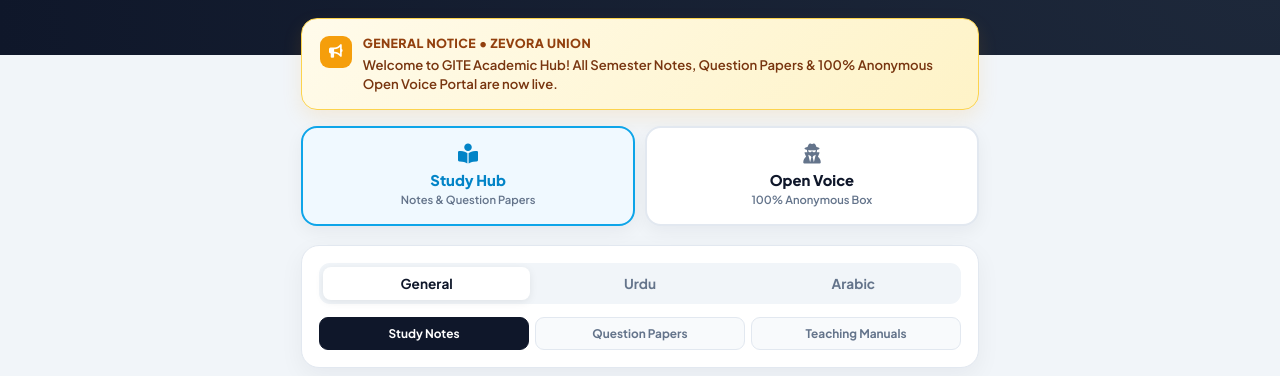
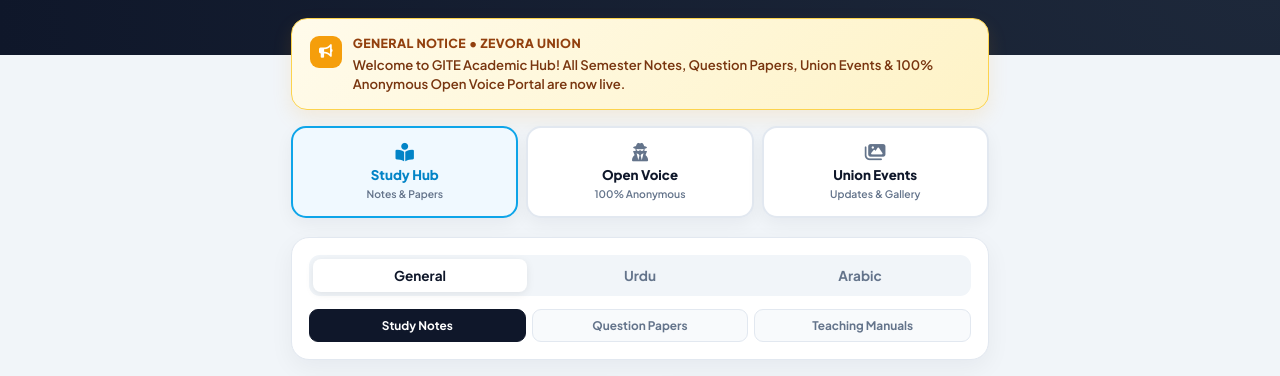
Before and after one commit to uniongitemalappuram-hub/gite-academic-hub, a plain HTML site: page index.html in a window 1280 px wide. Shown: the part 162-538 px from the top of the page. Drawn offline with Linux system fonts and the light colour scheme.

Commit message:
Update index.html

```diff
--- a/index.html
+++ b/index.html
@@ -8,7 +8,7 @@
 <link href="https://fonts.googleapis.com/css2?family=Plus+Jakarta+Sans:wght@400;600;700;800&display=swap" rel="stylesheet">
 <link rel="stylesheet" href="https://cdnjs.cloudflare.com/ajax/libs/font-awesome/6.4.0/css/all.min.css">
 <style>
-:root{--primary:#0f172a;--accent:#0ea5e9;--purple:#6366f1;--amber:#f59e0b;--bg:#f1f5f9;--text:#0f172a;--muted:#64748b;--border:#e2e8f0}
+:root{--primary:#0f172a;--accent:#0ea5e9;--purple:#6366f1;--teal:#10b981;--bg:#f1f5f9;--text:#0f172a;--muted:#64748b;--border:#e2e8f0}
 *{margin:0;padding:0;box-sizing:border-box;font-family:'Plus Jakarta Sans',sans-serif;-webkit-tap-highlight-color:transparent}
 body{background:var(--bg);color:var(--text);line-height:1.5}
 .navbar{background:#0f172a;color:#fff;padding:.9rem 5%;position:sticky;top:0;z-index:99;display:flex;justify-content:space-between;align-items:center;border-bottom:1px solid rgba(255,255,255,.08)}
@@ -20,20 +20,28 @@ body{background:var(--bg);color:var(--text);line-height:1.5}
 .hero{background:radial-gradient(circle at top right,#1e293b,#0f172a);color:#fff;padding:1.6rem 5% 3.6rem;text-align:center}
 .hero h2{font-size:1.55rem;font-weight:800;margin-bottom:.3rem}
 .hero p{color:#cbd5e1;font-size:.84rem;max-width:480px;margin:0 auto}
-.container{max-width:780px;margin:-2.3rem auto 3rem;padding:0 4%;position:relative;z-index:10}
+.container{max-width:800px;margin:-2.3rem auto 3rem;padding:0 4%;position:relative;z-index:10}
+
+/* General Notice Banner */
 .notice-card{background:linear-gradient(135deg,#fffbeb 0%,#fef3c7 100%);border:1.5px solid #fcd34d;border-radius:16px;padding:.95rem 1.1rem;margin-bottom:1rem;display:flex;align-items:flex-start;gap:11px;box-shadow:0 8px 20px rgba(245,158,11,.12)}
 .notice-icon{background:#f59e0b;color:#fff;width:32px;height:32px;border-radius:9px;display:flex;align-items:center;justify-content:center;flex-shrink:0;font-size:.85rem;margin-top:2px}
 .notice-body h4{font-size:.78rem;font-weight:800;color:#92400e;text-transform:uppercase;letter-spacing:.4px;margin-bottom:2px}
 .notice-body p{font-size:.82rem;color:#78350f;font-weight:600}
-.main-switch{display:grid;grid-template-columns:1fr 1fr;gap:10px;margin-bottom:1.2rem}
-.mode-card{background:#fff;border:2px solid var(--border);border-radius:16px;padding:1rem .8rem;text-align:center;cursor:pointer;box-shadow:0 6px 18px rgba(15,23,42,.05);transition:all .2s}
-.mode-card i{font-size:1.25rem;margin-bottom:5px;display:block;color:var(--muted)}
-.mode-card h3{font-size:.92rem;font-weight:800;color:var(--text)}
-.mode-card span{font-size:.7rem;color:var(--muted);display:block;font-weight:600}
+
+/* 3 Equal-Priority Mode Cards */
+.main-switch{display:grid;grid-template-columns:repeat(3,1fr);gap:8px;margin-bottom:1.2rem}
+.mode-card{background:#fff;border:2px solid var(--border);border-radius:15px;padding:.9rem .45rem;text-align:center;cursor:pointer;box-shadow:0 6px 18px rgba(15,23,42,.05);transition:all .2s}
+.mode-card i{font-size:1.15rem;margin-bottom:4px;display:block;color:var(--muted)}
+.mode-card h3{font-size:.83rem;font-weight:800;color:var(--text)}
+.mode-card span{font-size:.65rem;color:var(--muted);display:block;font-weight:600;margin-top:1px}
 .mode-card.active-study{border-color:var(--accent);background:#f0f9ff}
 .mode-card.active-study i,.mode-card.active-study h3{color:#0284c7}
 .mode-card.active-voice{border-color:var(--purple);background:#eef2ff}
 .mode-card.active-voice i,.mode-card.active-voice h3{color:#4f46e5}
+.mode-card.active-events{border-color:var(--teal);background:#ecfdf5}
+.mode-card.active-events i,.mode-card.active-events h3{color:#059669}
+
+/* Study Hub */
 .control-box{background:#fff;border-radius:18px;padding:1.05rem;box-shadow:0 8px 24px rgba(15,23,42,.05);border:1px solid var(--border);margin-bottom:1.2rem}
 .dept-tabs{display:grid;grid-template-columns:repeat(3,1fr);gap:6px;background:#f1f5f9;padding:4px;border-radius:11px;margin-bottom:.8rem}
 .dept-btn{background:transparent;border:none;padding:8px 5px;border-radius:8px;font-weight:700;font-size:.85rem;color:var(--muted);cursor:pointer}
@@ -51,6 +59,8 @@ body{background:var(--bg);color:var(--text);line-height:1.5}
 .res-card p{font-size:.78rem;color:var(--muted);margin-bottom:1rem}
 .open-btn{display:flex;align-items:center;justify-content:center;gap:6px;background:#f8fafc;color:var(--primary);text-decoration:none;padding:9px;border-radius:10px;font-size:.82rem;font-weight:700;border:1px solid var(--border)}
 .open-btn:active{background:var(--accent);color:#fff}
+
+/* Open Voice */
 .voice-box{background:#fff;border-radius:20px;padding:1.5rem;border:1px solid var(--border);box-shadow:0 10px 28px rgba(15,23,42,.06);border-top:4px solid var(--purple)}
 .ov-head{display:flex;justify-content:space-between;align-items:center;flex-wrap:wrap;gap:6px;margin-bottom:.7rem}
 .ov-head h2{font-size:1.15rem;font-weight:800;display:flex;align-items:center;gap:8px}
@@ -63,6 +73,15 @@ body{background:var(--bg);color:var(--text);line-height:1.5}
 textarea.fc{min-height:120px;resize:vertical}
 .sub-btn{width:100%;background:linear-gradient(135deg,#0f172a,#4f46e5);color:#fff;border:none;padding:13px;border-radius:11px;font-size:.9rem;font-weight:700;cursor:pointer;display:flex;align-items:center;justify-content:center;gap:8px}
 .alert-ok{display:none;margin-top:.9rem;padding:11px;border-radius:10px;background:#dcfce7;color:#15803d;font-size:.82rem;font-weight:700;text-align:center}
+
+/* Union Events Embedded Gallery */
+.events-box{background:#fff;border-radius:20px;padding:1.3rem;border:1px solid var(--border);box-shadow:0 10px 28px rgba(15,23,42,.06);border-top:4px solid var(--teal)}
+.ev-head{display:flex;justify-content:space-between;align-items:center;flex-wrap:wrap;gap:8px;margin-bottom:.8rem}
+.ev-head h2{font-size:1.1rem;font-weight:800;display:flex;align-items:center;gap:8px}
+.ev-pill{background:#dcfce7;color:#059669;font-size:.7rem;font-weight:700;padding:4px 10px;border-radius:50px}
+.drive-frame{width:100%;height:460px;border:1px solid var(--border);border-radius:12px;background:#f8fafc}
+.ev-link{display:inline-flex;align-items:center;gap:6px;margin-top:.8rem;font-size:.8rem;font-weight:700;color:#059669;text-decoration:none}
+
 .hidden{display:none!important}
 footer{text-align:center;padding:1.8rem 5% 2.2rem;color:var(--muted);font-size:.78rem}
 footer a{color:#0284c7;font-weight:700;text-decoration:none}
@@ -85,21 +104,30 @@ footer a{color:#0284c7;font-weight:700;text-decoration:none}
     <div class="notice-icon"><i class="fa-solid fa-bullhorn"></i></div>
     <div class="notice-body">
       <h4>General Notice • Zevora Union</h4>
-      <p>Welcome to GITE Academic Hub! All Semester Notes, Question Papers & 100% Anonymous Open Voice Portal are now live.</p>
+      <p>Welcome to GITE Academic Hub! All Semester Notes, Question Papers, Union Events & 100% Anonymous Open Voice Portal are now live.</p>
     </div>
   </div>
+
+  <!-- 3 Equal-Priority Cards -->
   <div class="main-switch">
     <div class="mode-card active-study" id="btnStudy" onclick="switchMode('study')">
       <i class="fa-solid fa-book-open-reader"></i>
       <h3>Study Hub</h3>
-      <span>Notes & Question Papers</span>
+      <span>Notes & Papers</span>
     </div>
     <div class="mode-card" id="btnVoice" onclick="switchMode('voice')">
       <i class="fa-solid fa-user-secret"></i>
       <h3>Open Voice</h3>
-      <span>100% Anonymous Box</span>
+      <span>100% Anonymous</span>
+    </div>
+    <div class="mode-card" id="btnEvents" onclick="switchMode('events')">
+      <i class="fa-solid fa-images"></i>
+      <h3>Union Events</h3>
+      <span>Updates & Gallery</span>
     </div>
   </div>
+
+  <!-- STUDY HUB -->
   <div id="viewStudy">
     <div class="control-box">
       <div class="dept-tabs">
@@ -115,6 +143,8 @@ footer a{color:#0284c7;font-weight:700;text-decoration:none}
     </div>
     <div class="resource-grid" id="grid"></div>
   </div>
+
+  <!-- OPEN VOICE -->
   <div id="viewVoice" class="hidden">
     <section class="voice-box">
       <div class="ov-head">
@@ -141,6 +171,20 @@ footer a{color:#0284c7;font-weight:700;text-decoration:none}
       </form>
     </section>
   </div>
+
+  <!-- UNION EVENTS (DIRECT IN-SITE GALLERY) -->
+  <div id="viewEvents" class="hidden">
+    <section class="events-box">
+      <div class="ev-head">
+        <h2><i class="fa-solid fa-camera-retro" style="color:#10b981"></i> Zevora Union Events & Gallery</h2>
+        <span class="ev-pill">Live Updates</span>
+      </div>
+      <iframe class="drive-frame" src="https://drive.google.com/embeddedfolderview?id=1vp9XBM2sHqPTgpGIUo1nNA40Qh1jw2vl#grid" title="Zevora Union Events Gallery"></iframe>
+      <div style="text-align:right">
+        <a href="https://drive.google.com/drive/folders/1vp9XBM2sHqPTgpGIUo1nNA40Qh1jw2vl" target="_blank" class="ev-link">Open Full Folder <i class="fa-solid fa-arrow-up-right-from-square"></i></a>
+      </div>
+    </section>
+  </div>
 </main>
 <footer>
   <p>Have notes to share? <a href="https://wa.me/918848784236?text=Hi%20Chairman,%20I%20would%20like%20to%20share%20notes%20for%20GITE%20Academic%20Hub." target="_blank">Share via WhatsApp →</a></p>
@@ -157,8 +201,10 @@ let dept="general",type="notes";
 function switchMode(m){
 document.getElementById("viewStudy").classList.toggle("hidden",m!=="study");
 document.getElementById("viewVoice").classList.toggle("hidden",m!=="voice");
+document.getElementById("viewEvents").classList.toggle("hidden",m!=="events");
 document.getElementById("btnStudy").className="mode-card"+(m==="study"?" active-study":"");
 document.getElementById("btnVoice").className="mode-card"+(m==="voice"?" active-voice":"");
+document.getElementById("btnEvents").className="mode-card"+(m==="events"?" active-events":"");
 }
 function setDept(d){dept=d;["general","urdu","arabic"].forEach(x=>document.getElementById("d-"+x).classList.toggle("active",x===d));draw()}
 function setType(t){type=t;["notes","qp","teaching"].forEach(x=>document.getElementById("t-"+x).classList.toggle("active",x===t));draw()}
```
